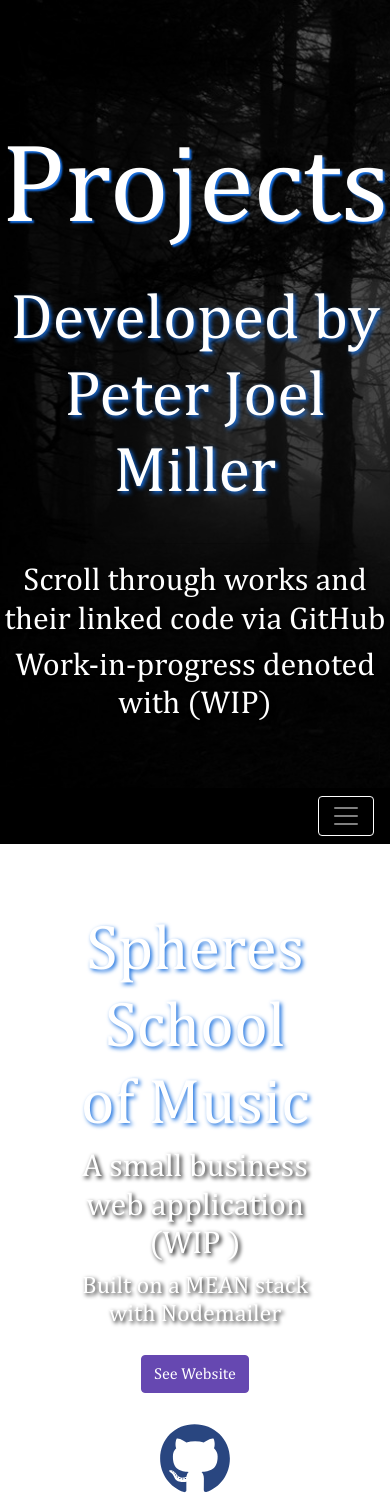
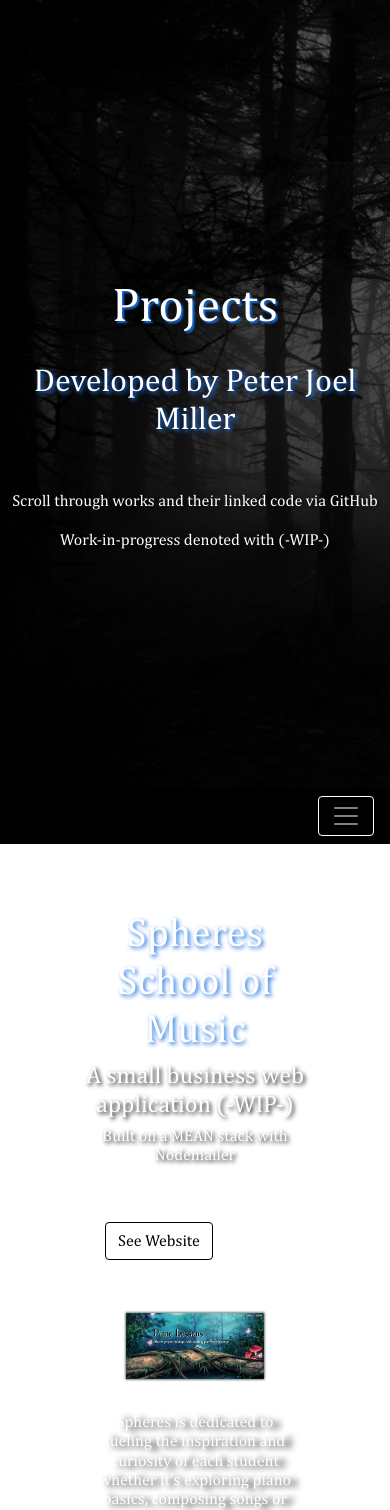
Before and after one commit to Esylus/Portfolio, an Angular app in the folder angular-src/: page /portfolio in a window 390 px wide. Shown: the top 1510 px of the page. Built offline with nearby package versions, Linux system fonts and the light colour scheme.

Commit message:
Responsive design, code clean-up

```diff
--- a/angular-src/src/app/components/contact/contact.component.html
+++ b/angular-src/src/app/components/contact/contact.component.html
@@ -11,8 +11,6 @@
                     <a href="https://www.linkedin.com/in/pj-miller/"><i class="fab fa-linkedin"></i></a>
                     <a href="https://soundcloud.com/esylus"><i class="fab fa-soundcloud"></i></a>
                   </div>
-
-
 
             <form class="col-12" type="post" (submit)="messageSubmit()">
               <div class="form-group fullName">
@@ -33,10 +31,8 @@
             <div class="col-12 response">
               <p>{{response}}</p>
             </div>
+
           </div>
        </div>
     </div>
-
-
-
 </section>
--- a/angular-src/src/app/components/portfolio/portfolio.component.css
+++ b/angular-src/src/app/components/portfolio/portfolio.component.css
@@ -1,12 +1,10 @@
-/* ------------------------Global Padding */
-
+/* Global Padding */
 .padding {
 	padding-bottom: 4rem;
 }
 
-/* ----------------------- Portfolio Hero Section */
-.bgPortfolio
-{
+/* ----------------------- Portfolio Images Section */
+.bgPortfolio {
   background: url('../../../assets/images/contact.jpg')  no-repeat center center fixed;
   display: table;
   position: relative;
@@ -16,7 +14,7 @@
   z-index: -1;
 }
 
-.bgPortfolio:before{
+.bgPortfolio:before {
 	content: '';
 	background: url('../../../assets/images/contact.jpg') no-repeat;
 	position: fixed;
@@ -26,13 +24,12 @@
 	width: 100%;
 	background-size: cover;
   z-index: -1;
-  /* opacity: 0.65; */
   filter: brightness(40%);
-
 }
 
-/*----------------------------------------------------- Intro */
-/* Style caption sitting directly in the center */
+/*----------------------------------------------------- Portfolio Intro */
+
+/* Align caption sitting directly in the center */
 .port-intro {
   display: table-cell;
 	text-align: center;
@@ -55,43 +52,16 @@
   padding-bottom: 20px;
 }
 
- /* Portfolio Welcome horizontal line */
- .port-intro hr {
-  border-top: 3 px solid #FFF;
-  margin-bottom: 1rem;
-  width: 60%;
-
-}
-
-  /* Portfolio heading */
-  .port-intro h3 {
-	font-size: 150%;
-	font-weight: 500;
-	text-shadow: 7px 2px 6px #000000;
-	color: #FFF;
-	padding-top: 10px;
-    padding-left: 50px;
-  }
-
 /* Portfolio blurb */
 .port-intro h5 {
   font-size: 200%;
   font-weight: 500;
   color: #FFF;
   text-shadow: 2px 2px 4px #000000;
+  margin-bottom: 20px;
 }
 
-  /* Portfolio blurb */
-  .port-intro h6 {
-    font-size: 200%;
-    font-weight: 500;
-    color: #FFF;
-    text-shadow: 2px 2px 4px #166EDF;
- }
-
-
-
-/*----------------------------------------Global Project Section--------------------------*/
+/*----------------------------------------Global Projects Section--------------------------*/
 
 /* Project container */
 .port {
@@ -113,7 +83,7 @@
   font-size: 200%;
   font-weight: 500;
   color: #FFF;
-  text-shadow: 2px 2px 4px #000;       /*Shadow is 1px horz, 1px vert, 10px width, color black*/
+  text-shadow: 2px 2px 4px #000;
 }
 
 /* Project Sub-heading */
@@ -121,7 +91,7 @@
   font-size: 150%;
   font-weight: 500;
   color: #FFF;
-  text-shadow: 2px 2px 4px #000;       /*Shadow is 1px horz, 1px vert, 10px width, color black*/
+  text-shadow: 2px 2px 4px #000;
 }
 
 /* Project blurb info */
@@ -132,34 +102,41 @@
   text-shadow: 7px 2px 6px #000000;
 }
 
+/* Container for hyperlinks */
+.projLinks{
+  padding-top: 30px;
+}
+
 /* View Website button primary */
 .btn-primary {
-    background-color: #6648b1;
-    border: 1px solid #6648b1;
+  background-color: #FFF;
+  color: #000;
+  border: 1px solid #000;
   margin: 20px;
-    margin-bottom: 30px;
+  margin-top: -20px;
 }
 
 .btn-primary:hover {
-    background-color: #563d7c;
-    border: 1px solid #563d7c;
+  background-color: #166EDF;
+  color: #FFF;
+  border: 1px solid #000;
 }
 
 /* View github icon */
 .fa-github{
-    color: #294680;
+  color: #FFF;
   font-size: 4.5em;
 }
 
 /* View soundcloud icon */
 .fa-soundcloud{
-    color: #294680;
+  color: #FFF;
   font-size: 4.5em;
 }
 
 .fa-github:hover,
 .fa-soundcloud:hover {
-   color: #d5d5d5;
+  color: #166EDF;
 }
 
 /* Project seperator horizontal line */
@@ -169,7 +146,6 @@
   margin-top: 7rem;
   margin-bottom: 1rem;
 }
-
 
 /* ------------------------------Project image sizing */
 
@@ -202,3 +178,170 @@
   width: 80%;
   padding: 30px;
 }
+
+
+/*-------------------------------------------Media Queries ---------------------------*/
+
+@media (max-width: 992px) {
+
+}
+
+@media (max-width: 768px) {
+
+  /* Main Portfolio heading */
+  .port-intro h1 {
+    font-size: 500%;
+  }
+
+  /* Portfolio Subheading */
+  .port-intro h2 {
+    font-size: 300%;
+  }
+
+  /* Portfolio blurb */
+  .port-intro h5 {
+    font-size: 150%;
+  }
+
+  /* Project heading */
+  .port h2 {
+    font-size: 300%;
+    font-weight: 500;
+    color: #FFF;
+    text-shadow: 2px 2px 4px #166EDF;
+  }
+
+  /* Project Sub-heading */
+  .port h3 {
+    font-size: 150%;
+    font-weight: 500;
+    color: #FFF;
+    text-shadow: 2px 2px 4px #000;
+  }
+
+  /* Project Sub-heading */
+  .port h4 {
+    font-size: 125%;
+    font-weight: 500;
+    color: #FFF;
+    text-shadow: 2px 2px 4px #000;
+  }
+
+  /* Project blurb info */
+  .port h6 {
+    font-size: 125%;
+    font-weight: 500;
+    color: #FFF;
+    text-shadow: 7px 2px 6px #000000;
+  }
+
+}
+
+@media (max-width: 576px) {
+
+  /* Main Portfolio heading */
+  .port-intro h1 {
+    font-size: 300%;
+  }
+
+  /* Portfolio Subheading */
+  .port-intro h2 {
+    font-size: 200%;
+  }
+
+  /* Portfolio blurb */
+  .port-intro h5 {
+    font-size: 100%;
+  }
+
+  /* Project heading */
+  .port h2 {
+    font-size: 250%;
+    font-weight: 500;
+    color: #FFF;
+    text-shadow: 2px 2px 4px #166EDF;
+  }
+
+  /* Project Sub-heading */
+  .port h3 {
+    font-size: 150%;
+    font-weight: 500;
+    color: #FFF;
+    text-shadow: 2px 2px 4px #000;
+  }
+
+  /* Project Sub-heading */
+  .port h4 {
+    font-size: 100%;
+    font-weight: 500;
+    color: #FFF;
+    text-shadow: 2px 2px 4px #000;
+  }
+
+  /* Project blurb info */
+  .port h6 {
+    font-size: 100%;
+    font-weight: 500;
+    color: #FFF;
+    text-shadow: 7px 2px 6px #000000;
+  }
+
+  #imgSpheres{
+    width: 100%;
+    padding: 30px;
+  }
+
+   #imgNoterize{
+    width: 100%;
+    padding: 30px;
+  }
+
+   #imgEarTraining{
+    width: 100%;
+    padding: 30px;
+  }
+
+  #imgDvorak{
+    width: 100%;
+    padding: 30px;
+  }
+
+  #imgKousk{
+    width: 100%;
+    padding: 30px;
+  }
+
+  #imgAbleton{
+    width: 100%;
+    padding: 30px;
+  }
+
+}
+
+
+/* @media (max-width: 768px) {
+
+
+  .landing-text h1 {
+    font-size: 400%;
+    margin-top: 55px;
+  }
+
+
+  .landing-text h3 {
+    font-size: 250%;
+  }
+}
+
+@media (max-width: 576px) {
+
+
+  .landing-text h1 {
+    font-size: 250%;
+    margin-top: 40px;
+  }
+
+  .landing-text h3 {
+    font-size: 150%;
+  }
+} */
--- a/angular-src/src/app/components/portfolio/portfolio.component.html
+++ b/angular-src/src/app/components/portfolio/portfolio.component.html
@@ -1,14 +1,11 @@
 
 <section class="bgPortfolio">
     <div class="port-intro text-center">
-
         <h1>Projects</h1>
         <h2 class="display-2">Developed by Peter Joel Miller</h2>
         <hr>
         <h5>Scroll through works and their linked code via GitHub</h5>
-            <h5>Work-in-progress denoted with (WIP)</h5>
-          <!--     <h5>This is all because Anna made learning fun...</h5>
-            <h5> I cannot recommend her highly enough...</h5> -->
+        <h5>Work-in-progress denoted with (-WIP-)</h5>
     </div>
 </section>
 
@@ -17,19 +14,22 @@
 
         <div class="port text-center">
                 <h2>Spheres School of Music</h2>
-                <h3>A small business web application (WIP )</h3>
+                <h3>A small business web application (-WIP-)</h3>
                 <h4>Built on a MEAN stack with Nodemailer </h4>
+                <div class="projLinks">
                         <a href="#" class="btn btn-primary">See Website</a>
-                        <br>
                         <a href="https://github.com/Esylus/SpheresSchool"><i class="fab fa-github"></i></a>
-
+                </div>
                 <div class="col-12">
                         <img id="imgSpheres" src="../../../assets/images/profile/spheres.jpg">
 
-                        <h6 >Spheres is dedicated to fueling the inspiration and curiosity of each student whether it's exploring piano basics, composing songs or producing with music software</h6>
+                        <h6 >Spheres is dedicated to fueling the inspiration and curiosity of each student whether it's
+                        exploring piano basics, composing songs or producing with music software</h6>
 
-                        <h6 >This website was created for a Victoria, BC based music school start-up that teaches a range of musical technologies. The site was created in Angular 5 with an Express.js / Mongo.db backend in
-                        anticipation of future development that will add HTML5/JS browser learning games to reinforce musical lessons. The following project "Noterize" is a prototype of such a musical learning game. </h6>
+                        <h6 >This website was created for a Victoria, BC based music school start-up that teaches a range of
+                        musical technologies. The site was created in Angular 5 with an Express.js / Mongo.db backend in
+                        anticipation of future development that will add HTML5/JS browser learning games to reinforce musical
+                        lessons. The following project "Noterize" is a prototype of such a musical learning game. </h6>
                 </div>
         <hr>
 </div>
@@ -41,43 +41,51 @@
                 <h3>A game to quickly memorize musical notation </h3>
                 <h4>Built with C#, VS, SQL, N-Unit</h4>
 
-
-                        <br>
+                <div class="projLinks">
                         <a href="https://github.com/Esylus/Noterize"><i class="fab fa-github"></i></a>
+                </div>
 
                 <div class="col-12">
                         <img id="imgNoterize" src="../../../assets/images/profile/noterize.jpg">
 
-                    <h6>Gameplay: User pick notes they want to practice by selecting from checkboxes on startup. User  can input from typing keyboard or from any USB midi keyboard device.
-                        User chosen notes will then be served randomly for 1 minute scoring +5 for correct answers and -3 for incorrect. Practice sets can be saved as user presets to be loaded in future sessions.</h6>
-                    <h6>Pressing 'Learn' button activates a learning optimization that will observe a user through their first round and then optimize the following rounds to allow players increased exposure to notes
+                        <h6>Gameplay: User pick notes they want to practice by selecting from checkboxes on startup. User  can
+                        input from typing keyboard or from any USB midi keyboard device. User chosen notes will then be served
+                        randomly for 1 minute scoring +5 for correct answers and -3 for incorrect. Practice sets can be saved
+                        as user presets to be loaded in future sessions.</h6>
+
+                        <h6>Pressing 'Learn' button activates a learning optimization that will observe a user through their
+                        first round and then optimize the following rounds to allow players increased exposure to notes
                         they are weak with. This increases the efficiency of their learning curve.</h6>
                 </div>
-
         <hr>
 </div>
 
 <!--- Ear Training Section -->
 
 <div class="port text-center">
-                <h2>Audio Engineering Ear Training</h2>
-                <h3>An acoustic training web application (WIP )</h3>
+                <h2>Acoustic Training</h2>
+                <h3>An audio training web application (-WIP-)</h3>
                 <h4>Built on a MEAN stack with Passport.js, Bcrypt.js, Jsonwebtoken,  Mongoose, Nodemailer</h4>
+
+                <div class="projLinks">
                         <a href="#" class="btn btn-primary">See Website</a>
-                        <br>
                         <a href="https://github.com/Esylus/EarTraining"><i class="fab fa-github"></i></a>
+                </div>
 
                 <div class="col-12">
                         <img id="imgEarTraining" src="../../../assets/images/profile/eartraining.jpg">
 
-                    <h6>Learn to hear how different audio engineering tools process signals. Only by studying the subtle nuances of sound can one become an effective sound designer, producer or sound technologist.  </h6>
-                    <h6>This website has been created to host a profitable, online sound engineering curriculum that will teach users to hear the effects of many acoustic principles -
-                        compression, saturation, limiting, filtering, gain-structure, panning, delay, phaser, chorus and many more. </h6>
+                        <h6>Learn to hear how different audio engineering tools process signals. Only by studying the subtle nuances
+                        of sound can one become an effective sound designer, producer or sound technologist.</h6>
 
-                <h6>In preperation for users being able to register, login and use the web app, the backend has been built using Express.js and Mongoose / MongoDB with authentication by Passport, Jsonwebtoken and Bcrypt . Users will play the games
+                        <h6>This website has been created to host a profitable, online sound engineering curriculum that will teach
+                        users to hear the effects of many acoustic principles - compression, saturation, limiting, filtering, gain-structure,
+                        panning, delay, phaser, chorus and many more. </h6>
+
+                        <h6>In preperation for users being able to register, login and use the web app, the backend has been built using
+                        Express.js and Mongoose / MongoDB with authentication by Passport, Jsonwebtoken and Bcrypt . Users will play the games
                         in the browser but be able to save their own profile, presets, example wave files, statistics, goals and many more.</h6>
                 </div>
-
         <hr>
 </div>
 
@@ -89,18 +97,21 @@
                 <h3>A typing app designed to master typing the Dvorak layout</h3>
                 <h4>Built with C#, VS, SQL, N-Unit</h4>
 
-                     <br>
+                <div class="projLinks">
                         <a href="https://github.com/Esylus/Dvorak"><i class="fab fa-github"></i></a>
+                </div>
 
                 <div class="col-12">
                         <img id="imgDvorak" src="../../../assets/images/profile/dvorak.jpg">
 
-                    <h6>Gameplay: User pick keys they want to practice by selecting from the rendered keyboard on startup. User chosen keys will then be served randomly for 1 minute scoring +5 for correct answers and -3 for incorrect.
-                        Practice sets can be saved as user presets to be loaded in future sessions.</h6>
-                    <h6>Pressing 'Focus' button activates a learning optimization that will observe a user through their first round and then optimize the following rounds to allow players increased exposure to keys
-                        they are weak with. This increases the efficiency of their learning curve.</h6>
+                        <h6>Gameplay: User pick keys they want to practice by selecting from the rendered keyboard on startup. User chosen keys
+                        will then be served randomly for 1 minute scoring +5 for correct answers and -3 for incorrect. Practice sets can be saved
+                        as user presets to be loaded in future sessions.</h6>
+
+                        <h6>Pressing 'Focus' button activates a learning optimization that will observe a user through their first round and then
+                        optimize the following rounds to allow players increased exposure to keys they are weak with. This increases the efficiency
+                        of their learning curve.</h6>
                 </div>
-
         <hr>
 </div>
 
@@ -111,9 +122,9 @@
                 <h3>Original compostions and production studio work</h3>
                 <h4>Composed, mixed & mastered with Ableton and Izotope</h4>
 
-
-                        <br>
+                <div class="projLinks">
                         <a href="https://soundcloud.com/esylus"><i class="fab fa-soundcloud"></i></a>
+                </div>
 
                 <div class="col-12">
                         <img id="imgAbleton" src="../../../assets/images/profile/ableton.jpg">
@@ -121,7 +132,6 @@
                         <h6 >An acoustic whisper in the dark - Esylus pushes classical elements to the forefront of production with nylon string guitars
                         and grain delays. Listen as instruments weep, only to be reborn again. </h6>
                 </div>
-
         <hr>
 </div>
 
@@ -132,16 +142,16 @@
                 <h3>P roduction studio work</h3>
                 <h4>Mixed & Mastered with Ableton and Izotope</h4>
 
-
-                        <br>
+                <div class="projLinks">
                         <a href="https://soundcloud.com/kousk"><i class="fab fa-soundcloud"></i></a>
+                </div>
 
                 <div class="col-12">
                         <img id="imgDvorak" src="../../../assets/images/profile/kousk.jpg">
+
                         <h6 >Drawing from the natural orchestra of chirping birds, howling monkeys and growling pumas, Kousk weaves a musical adventure through
                         a vibrant jungle of sounds. With intention to design an environment of synchronized movement and growth, her music explores the
                         spirit of imagination. </h6>
                 </div>
-
         <hr>
 </div>
```
Also changed, not shown: angular-src/src/app/components/about/about.component.css (+42 -9 lines), angular-src/src/app/components/about/about.component.html (+15 -30 lines), angular-src/src/app/components/contact/contact.component.css (+16 -1 lines), angular-src/src/app/components/home/home.component.css (+47 -9 lines), angular-src/src/app/components/navbar/navbar.component.css (+6 -15 lines). Lines whose indentation alone changed are shown as unchanged.
